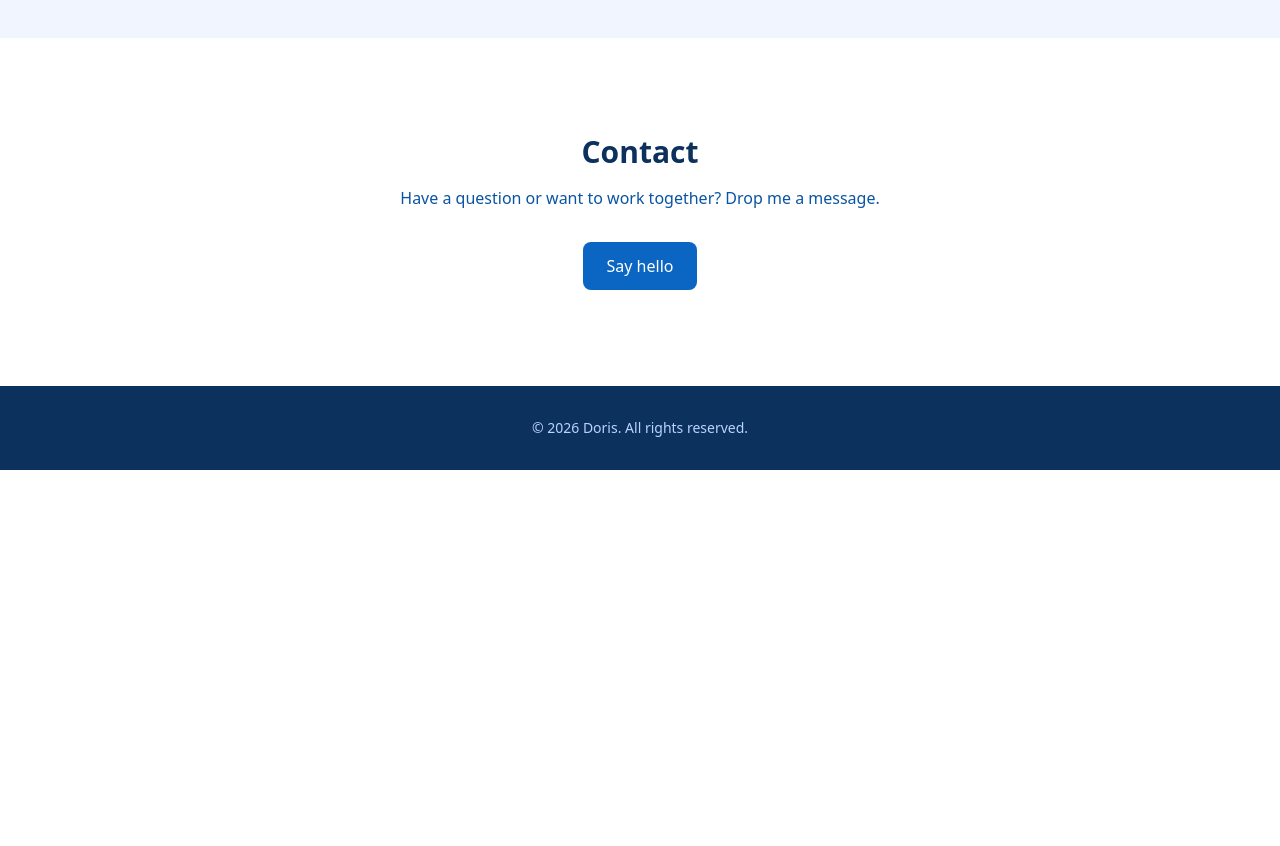
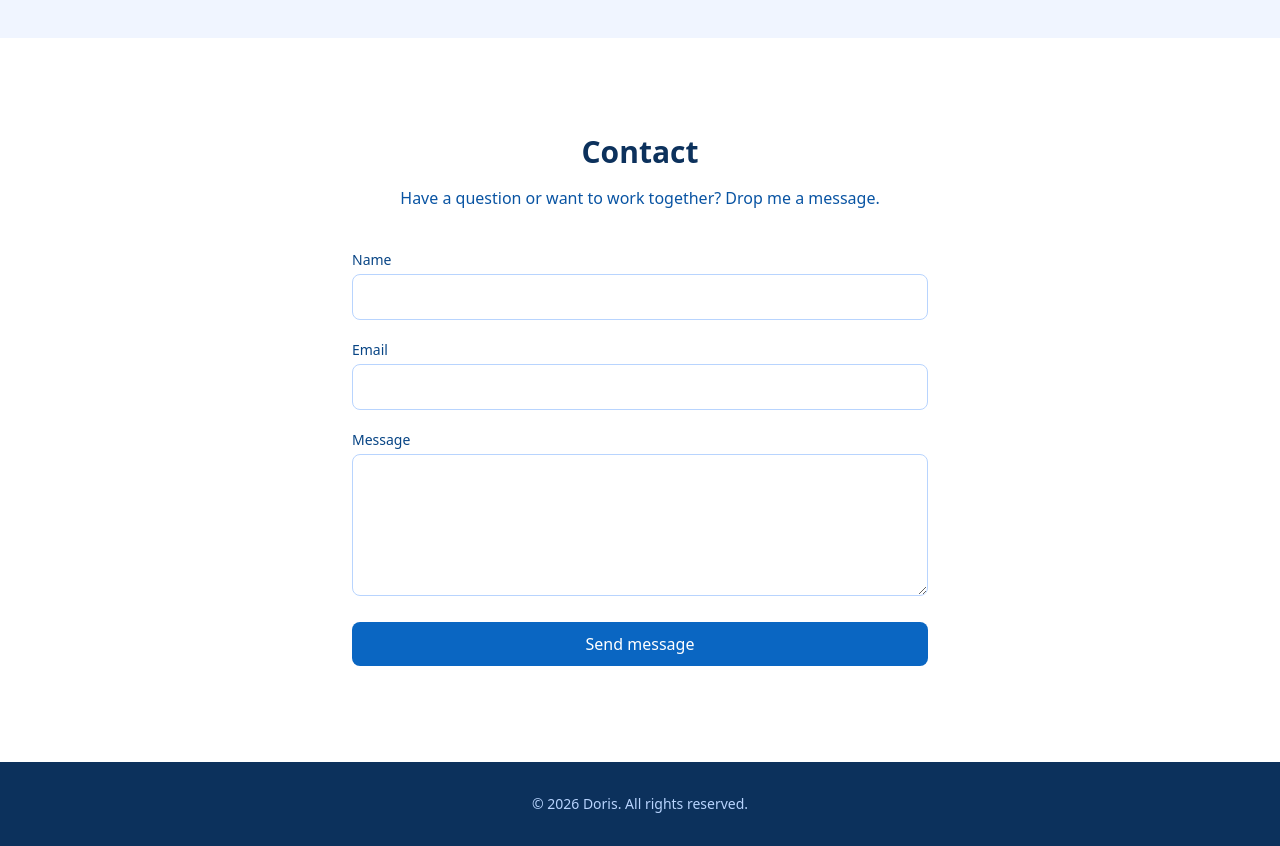
Before and after one commit to dsmchen/ai-test, a React (Vite) app: page / in a window 1280 px wide. Shown: the part 1440-2286 px from the top of the page. Before the commit the page ends 1910 px from the top, so only its background shows below. Built offline with nearby package versions, Linux system fonts and the light colour scheme; a web font is replaced by a local one.

Commit message:
Add validated form to Contact section

```diff
--- a/src/components/Contact.tsx
+++ b/src/components/Contact.tsx
@@ -1,17 +1,107 @@
+import { useState, type SubmitEvent } from 'react'
+
+interface FormData {
+  name: string
+  email: string
+  message: string
+}
+
+interface Errors {
+  name?: string
+  email?: string
+  message?: string
+}
+
+function validate(data: FormData): Errors {
+  const errors: Errors = {}
+  if (!data.name.trim()) errors.name = 'Name is required'
+  if (!data.email.trim()) {
+    errors.email = 'Email is required'
+  } else if (!/^[^\s@]+@[^\s@]+\.[^\s@]+$/.test(data.email)) {
+    errors.email = 'Invalid email address'
+  }
+  if (!data.message.trim()) errors.message = 'Message is required'
+  return errors
+}
+
 export default function Contact() {
+  const [form, setForm] = useState<FormData>({ name: '', email: '', message: '' })
+  const [errors, setErrors] = useState<Errors>({})
+  const [submitted, setSubmitted] = useState(false)
+
+  const handleSubmit = (e: SubmitEvent) => {
+    e.preventDefault()
+    const errs = validate(form)
+    setErrors(errs)
+    if (Object.keys(errs).length > 0) return
+
+    const subject = encodeURIComponent(`Contact from ${form.name}`)
+    const body = encodeURIComponent(`Name: ${form.name}\nEmail: ${form.email}\n\n${form.message}`)
+    setSubmitted(true)
+    window.location.href = `mailto:doris@example.com?subject=${subject}&body=${body}`
+  }
+
   return (
     <section id="contact" className="py-24 px-4 bg-white dark:bg-linkedin-950">
-      <div className="max-w-xl mx-auto text-center">
-        <h2 className="text-3xl font-bold text-linkedin-900 dark:text-linkedin-50 mb-4">Contact</h2>
-        <p className="text-linkedin-600 dark:text-linkedin-400 mb-8">
+      <div className="max-w-xl mx-auto">
+        <h2 className="text-3xl font-bold text-linkedin-900 dark:text-linkedin-50 mb-4 text-center">Contact</h2>
+        <p className="text-linkedin-600 dark:text-linkedin-400 mb-10 text-center">
           Have a question or want to work together? Drop me a message.
         </p>
-        <a
-          href="mailto:doris@example.com"
-          className="inline-block bg-linkedin-500 dark:bg-linkedin-400 text-white dark:text-linkedin-950 px-6 py-3 rounded-lg font-medium hover:bg-linkedin-600 dark:hover:bg-linkedin-500 transition-colors"
-        >
-          Say hello
-        </a>
+
+        {submitted ? (
+          <p className="text-center text-linkedin-500 dark:text-linkedin-400">
+            Thanks! Your email client should open shortly.
+          </p>
+        ) : (
+          <form onSubmit={handleSubmit} className="space-y-5" noValidate>
+            <div>
+              <label htmlFor="name" className="block text-sm font-medium text-linkedin-700 dark:text-linkedin-300 mb-1">
+                Name
+              </label>
+              <input
+                id="name"
+                type="text"
+                value={form.name}
+                onChange={(e) => setForm({ ...form, name: e.target.value })}
+                className="w-full px-4 py-2.5 rounded-lg border border-linkedin-200 dark:border-linkedin-700 bg-white dark:bg-linkedin-900 text-linkedin-900 dark:text-linkedin-50 focus:outline-none focus:ring-2 focus:ring-linkedin-500 transition-colors"
+              />
+              {errors.name && <p className="text-sm text-red-500 mt-1">{errors.name}</p>}
+            </div>
+            <div>
+              <label htmlFor="email" className="block text-sm font-medium text-linkedin-700 dark:text-linkedin-300 mb-1">
+                Email
+              </label>
+              <input
+                id="email"
+                type="email"
+                value={form.email}
+                onChange={(e) => setForm({ ...form, email: e.target.value })}
+                className="w-full px-4 py-2.5 rounded-lg border border-linkedin-200 dark:border-linkedin-700 bg-white dark:bg-linkedin-900 text-linkedin-900 dark:text-linkedin-50 focus:outline-none focus:ring-2 focus:ring-linkedin-500 transition-colors"
+              />
+              {errors.email && <p className="text-sm text-red-500 mt-1">{errors.email}</p>}
+            </div>
+            <div>
+              <label htmlFor="message" className="block text-sm font-medium text-linkedin-700 dark:text-linkedin-300 mb-1">
+                Message
+              </label>
+              <textarea
+                id="message"
+                rows={5}
+                value={form.message}
+                onChange={(e) => setForm({ ...form, message: e.target.value })}
+                className="w-full px-4 py-2.5 rounded-lg border border-linkedin-200 dark:border-linkedin-700 bg-white dark:bg-linkedin-900 text-linkedin-900 dark:text-linkedin-50 focus:outline-none focus:ring-2 focus:ring-linkedin-500 transition-colors resize-y"
+              />
+              {errors.message && <p className="text-sm text-red-500 mt-1">{errors.message}</p>}
+            </div>
+            <button
+              type="submit"
+              className="w-full bg-linkedin-500 dark:bg-linkedin-400 text-white dark:text-linkedin-950 py-2.5 rounded-lg font-medium hover:bg-linkedin-600 dark:hover:bg-linkedin-500 transition-colors"
+            >
+              Send message
+            </button>
+          </form>
+        )}
       </div>
     </section>
   )
```
